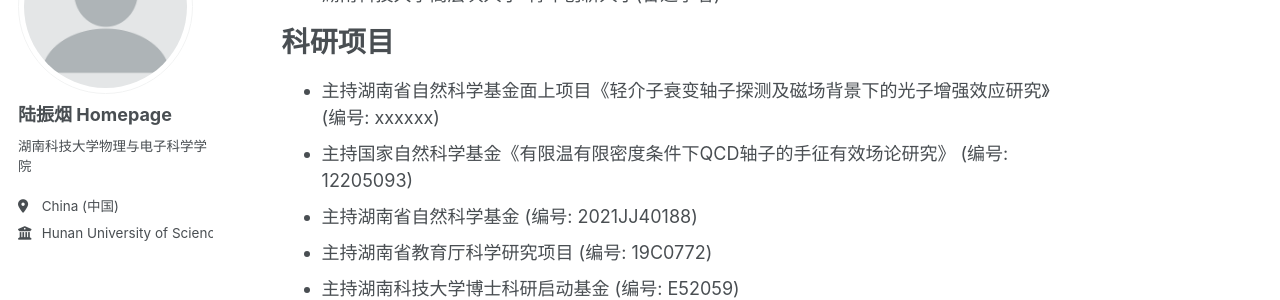
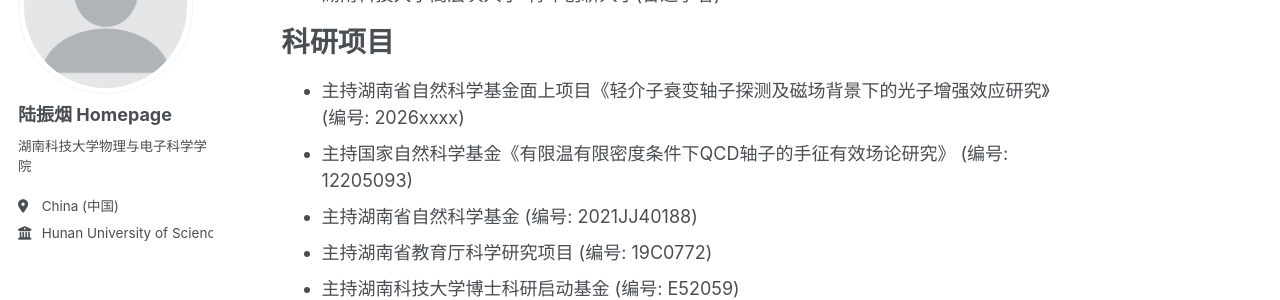
Before and after one commit to luzhenyan-stack/luzhenyan.github.io, a Jekyll site: the page built from _pages/about.md, in a window 1280 px wide and 900 px high, scrolled down 1085 px. Shown: the part 180-480 px from the top of the window. Built offline with Jekyll 4.4.1, drawn with Linux system fonts in a browser that asks for light colours; a script that is not in the unit is left out.

Commit message:
Update about.md

```diff
--- a/_pages/about.md
+++ b/_pages/about.md
@@ -43,7 +43,7 @@ redirect_from:
 
 科研项目
 ======
-  - 主持湖南省自然科学基金面上项目《轻介子衰变轴子探测及磁场背景下的光子增强效应研究》(编号: xxxxxx)
+  - 主持湖南省自然科学基金面上项目《轻介子衰变轴子探测及磁场背景下的光子增强效应研究》(编号: 2026xxxx)
   - 主持国家自然科学基金《有限温有限密度条件下QCD轴子的手征有效场论研究》 (编号: 12205093)
   - 主持湖南省自然科学基金 (编号: 2021JJ40188)
   - 主持湖南省教育厅科学研究项目 (编号: 19C0772)
```
